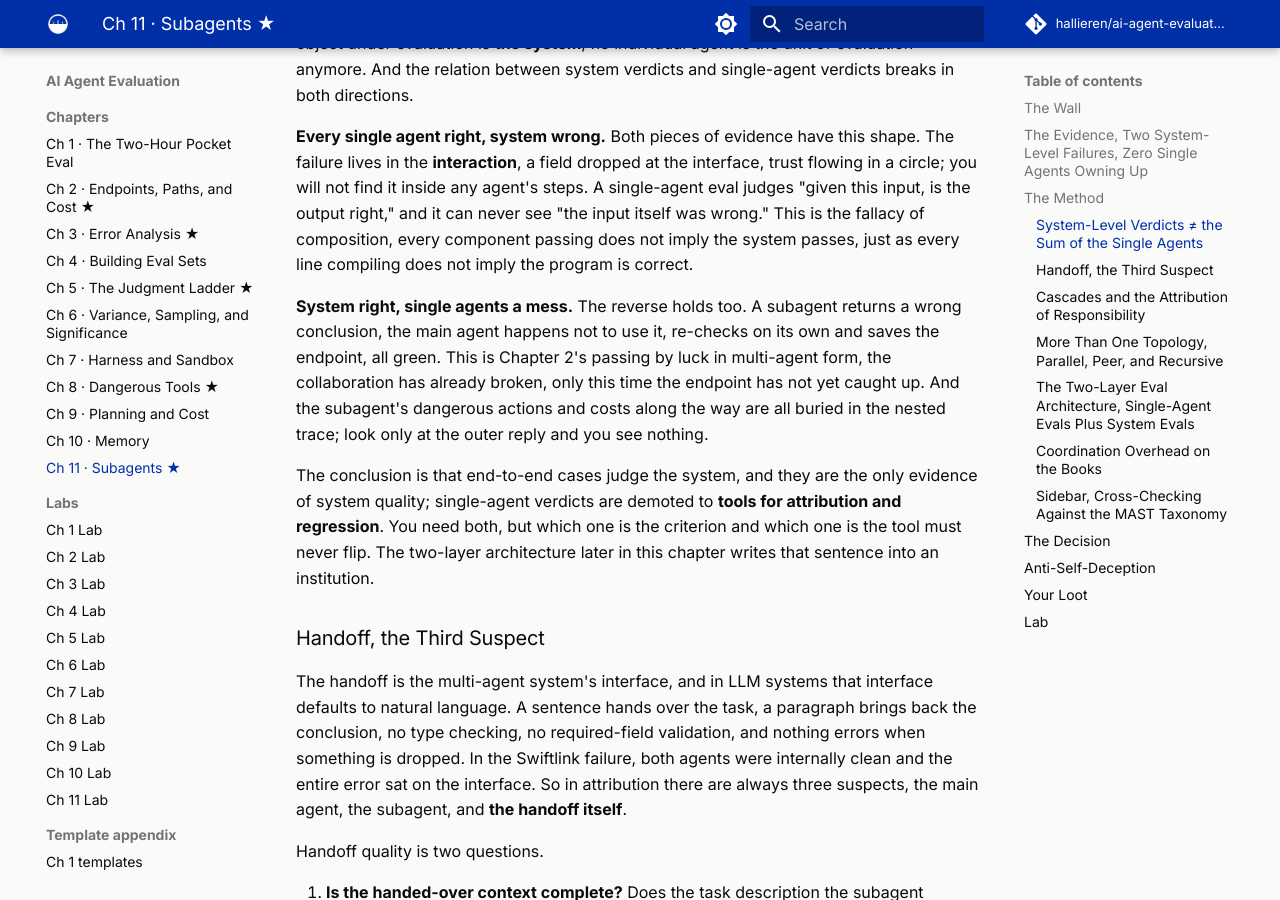
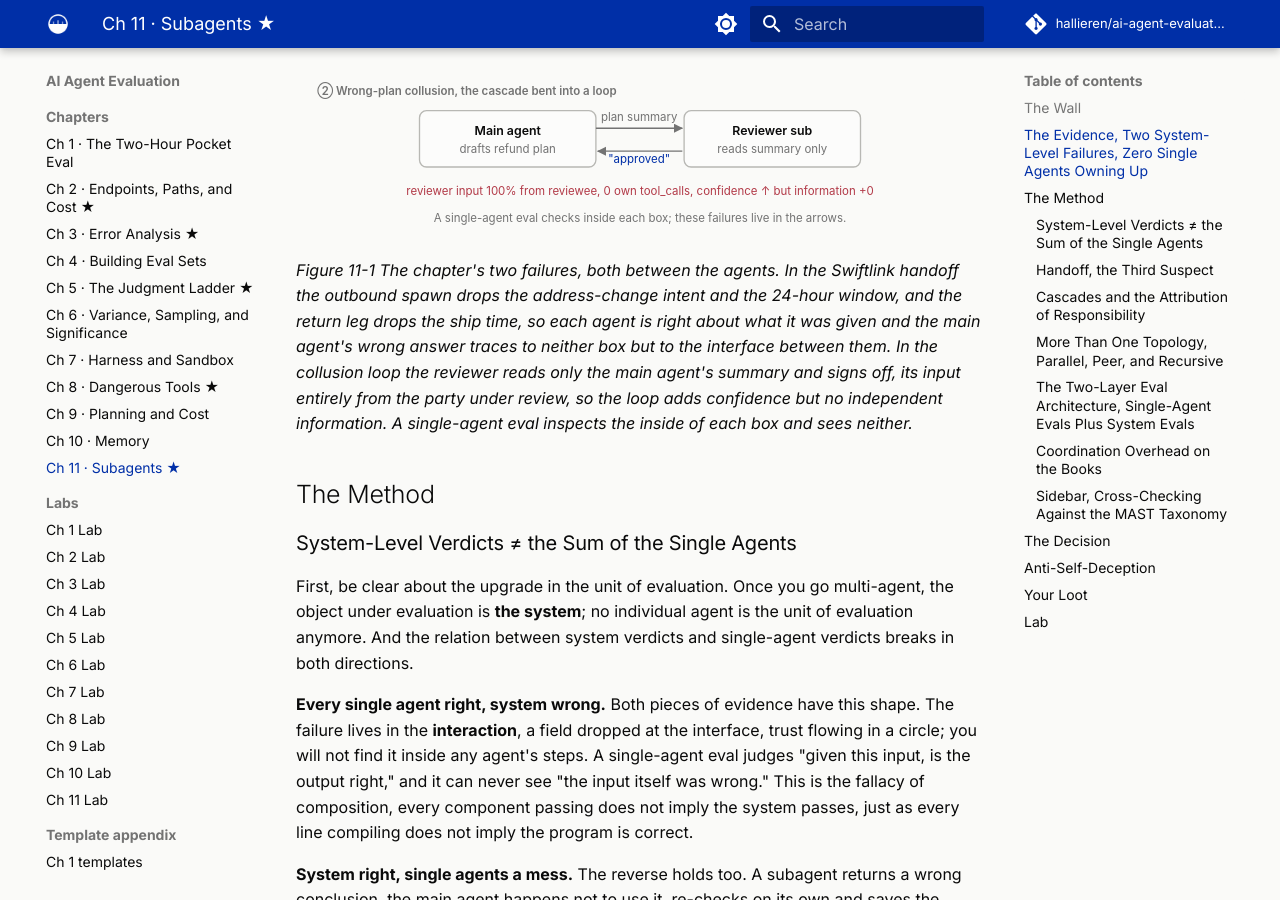
Before and after one commit to hallieren/ai-agent-evaluation, an MkDocs documentation site: the page built from docs/chapters/ch11-multi-agent.md, in a window 1280 px wide and 900 px high, scrolled down 2208 px. Built offline with MkDocs 1.6.1 and Material for MkDocs 9.7.7, drawn with Linux system fonts in a browser that asks for light colours; comment, search, counter and statistics services are not loaded; some of the changed text lies outside the part shown.

Commit message:
ch11: add figures 11-1 (between-agent failures) and 11-2 (attribution decision tree)

```diff
--- a/docs/chapters/ch11-multi-agent.md
+++ b/docs/chapters/ch11-multi-agent.md
@@ -22,6 +22,10 @@
 **The Swiftlink handoff.** A customer asks, the order has already shipped, can the delivery address still be changed? The policy ledger is clear, within 24 hours of shipment contact Swiftlink to intercept, after that no changes. Mini spawns the logistics subagent with a one-sentence task description: "Check the shipment status of this order." The subagent dutifully calls `track_shipment` and returns: "In transit, expected to arrive the day after tomorrow." No mention of the ship time, because nobody asked it. The main agent holds "in transit" up against the policy and tells the customer the order has shipped, no changes possible. In fact it shipped less than 24 hours ago and the intercept window is open. Sev-2, wrong policy answer. Audit them one at a time and the subagent answered what it was asked, answered it all correctly; the main agent, given the information it received, applied the policy soundly. What got lost lives between them, **the address-change intent and the 24-hour window were never handed over; the ship time was never handed back.**
 
 **Wrong-plan collusion.** To put one more layer of insurance on refunds, the team added a reviewer subagent; the main agent drafts a refund plan, submits it for review, and executes only on approval. On one case, the customer wants to return a custom-made item, and custom-made items are the policy's explicit exclusion. The main agent never checked the item's attributes, and the plan summary read: "Standard item, within 30 days, amount under $500, recommend a full refund." That summary was the entirety of what the reviewer subagent received; it never went to look up the order itself. On the summary alone, the conclusion is airtight, compliant, approved. The main agent got "review passed" and its confidence went up rather than down, after all someone had double-checked. The refund executed, sev-1. Reading the trace afterwards, the reviewer subagent's reasoning is strictly correct, **for the version of the facts it was given**. The two agents treated each other as independent evidence, and neither caught the other's error. The reviewer's input came 100% from the party under review; the second signature added no information, only confidence.
+
+![Both failures live between the agents, not inside them](../assets/images/between-agents-failures.svg)
+
+*Figure 11-1 The chapter's two failures, both between the agents. In the Swiftlink handoff the outbound spawn drops the address-change intent and the 24-hour window, and the return leg drops the ship time, so each agent is right about what it was given and the main agent's wrong answer traces to neither box but to the interface between them. In the collusion loop the reviewer reads only the main agent's summary and signs off, its input entirely from the party under review, so the loop adds confidence but no independent information. A single-agent eval inspects the inside of each box and sees neither.*
 
 ## The Method
 
@@ -59,6 +63,10 @@
 1. **Locate at the system level.** Treat each nested trace as one step, run Chapter 3's discipline over the outer trace, and find the system-level `first_bad_step`, the first step where things go wrong; the loudest step is usually downstream, do not be led away by it.
 2. **Boundary check.** See whose boundary the step falls in. On the main agent's own model or tool_call step, the main agent's fault, into its failure mode atlas; on a `subagent` step, drill down.
 3. **Drill down and check the two ends.** Enter the nested trace and do the same thing recursively. A `first_bad_step` inside, the subagent's fault; every step inside correct, look up at the two ends, what the spawn task description left out, and how the returned conclusion got used. Problems at the two ends go down under the handoff's name, fix the contract, do not go touching either agent's prompt.
+
+![Attribution walks a fixed order to one of three exits](../assets/images/attribution-decision-tree.svg)
+
+*Figure 11-2 The attribution procedure as a decision tree, three exits, one per suspect. Locate the outer `first_bad_step`, check whose boundary it falls in, and either blame the main agent (Exit A), or drill into the nested trace and recurse, or find the nested trace clean and check the two handoff ends (Exit C). The drill-down exit is recursive, so a subagent that spawned its own subagent just repeats the walk, and the conclusion becomes a drill-down path rather than a single step number. Only Exit C fixes the contract instead of a prompt.*
 
 The Swiftlink case's attribution lands exactly on step 3's two ends, the first bad step is the spawn step's task description itself. If the postmortem only allows "everyone debugs their own module," this third suspect is forever absent, and everyone is sincerely innocent.
 
```
Also changed, not shown: docs/assets/images/attribution-decision-tree.svg (added), docs/assets/images/between-agents-failures.svg (added).
